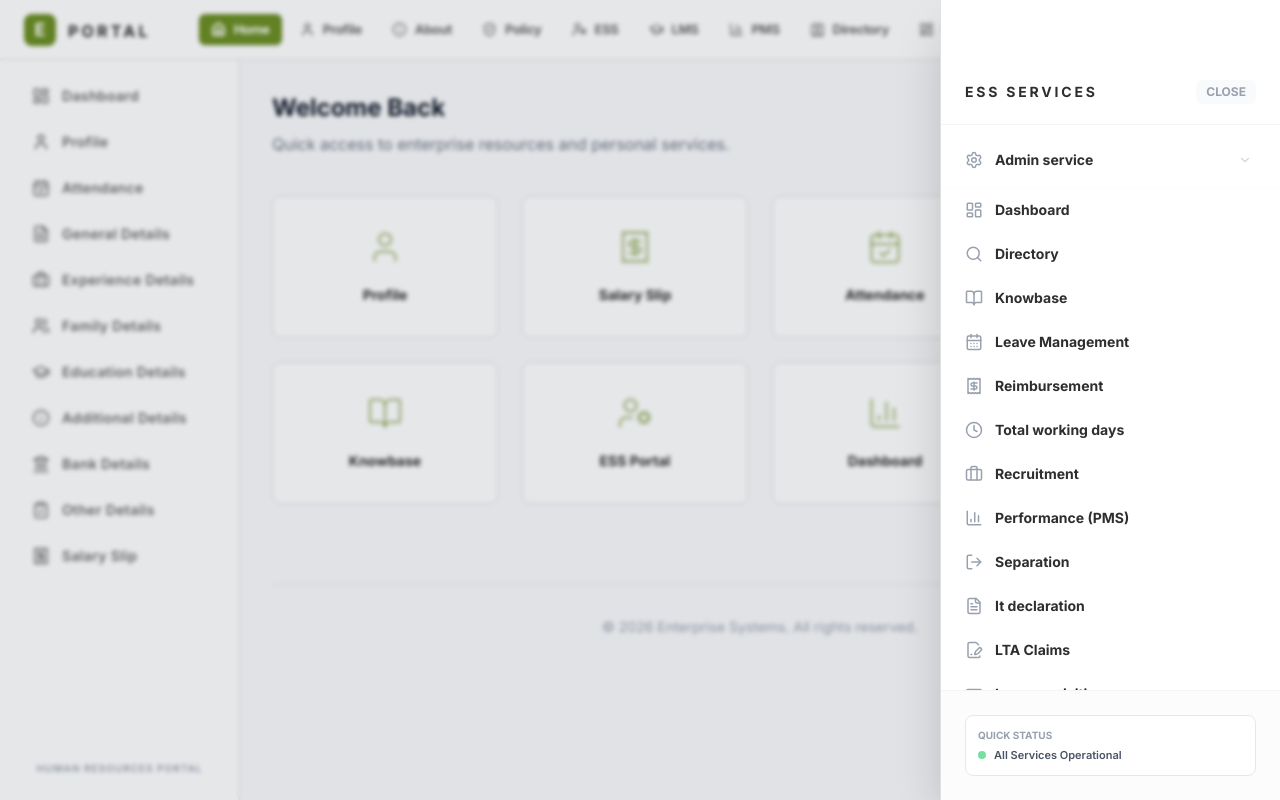
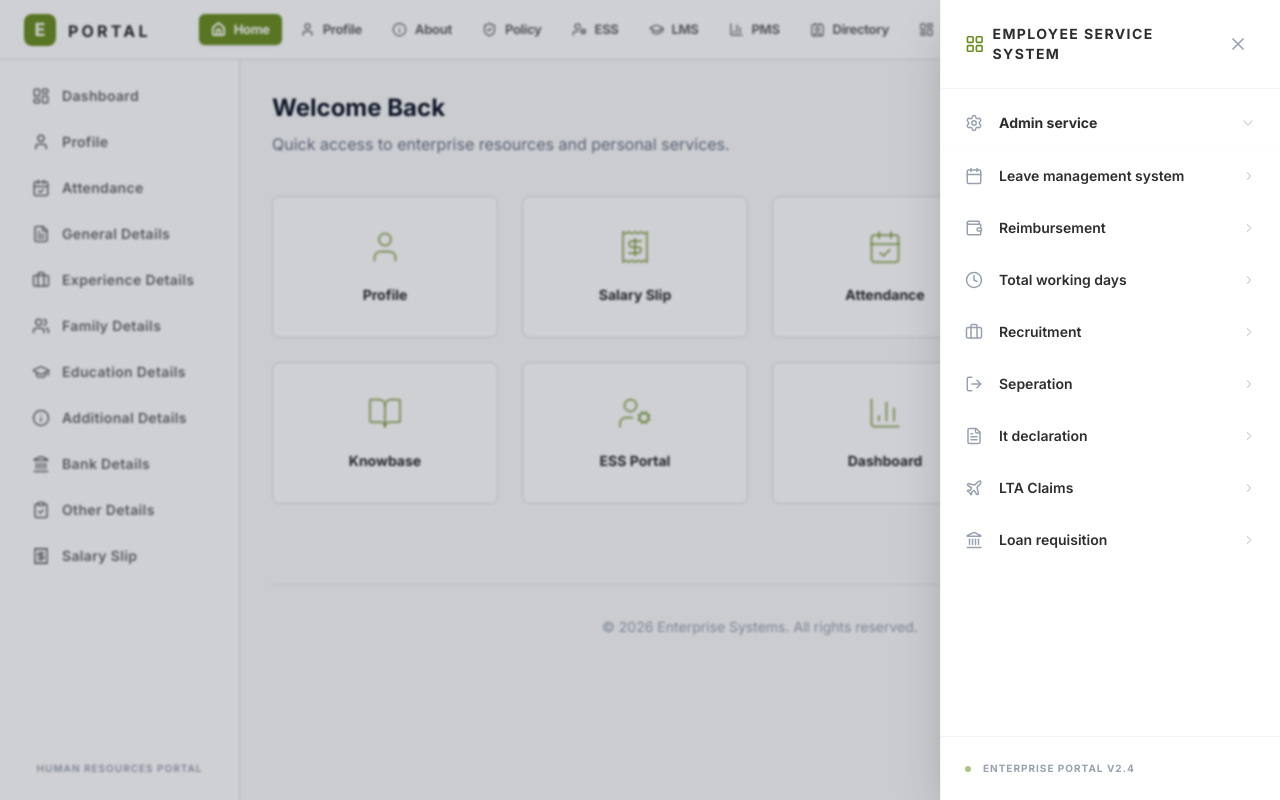
Before and after one commit to VishnuSenpaiIT/Kumar_Agro-Project, a React (Vite) app: page / in a window 1280 px wide. Both pictures are taken after a click on the element "ESS". Built offline with nearby package versions, Linux system fonts and the light colour scheme.

Commit message:
feat: upgrade ESS right sidebar panel with full module list

```diff
--- a/src/components/ESSPanel.tsx
+++ b/src/components/ESSPanel.tsx
@@ -7,158 +7,152 @@ import React, { useState } from 'react';
 import {
   Settings,
   Calendar,
-  CalendarDays,
-  Receipt,
+  Wallet,
   Clock,
   Briefcase,
   LogOut,
   FileText,
-  FileSignature,
-  Banknote,
-  BarChart3,
-  Search,
-  BookOpen,
+  Plane,
+  Landmark,
+  LayoutGrid,
+  X,
   ChevronDown,
   ChevronUp,
+  ChevronRight,
   CreditCard,
   Monitor,
-  Plane,
-  Home,
-  LifeBuoy,
-  FileBox,
-  HeartHandshake,
-  X,
-  LayoutDashboard
+  Key,
+  ShieldCheck
 } from 'lucide-react';
 
 interface ESSItemProps {
   label: string;
   icon: React.ReactNode;
-  onClick?: () => void;
-  isSubItem?: boolean;
+  onClick: () => void;
+  hasArrow?: boolean;
 }
 
-const ESSItem: React.FC<ESSItemProps> = ({ label, icon, onClick, isSubItem = false }) => (
+const ESSItem: React.FC<ESSItemProps> = ({ label, icon, onClick, hasArrow = true }) => (
   <div
     onClick={onClick}
-    className={`flex items-center gap-3 px-6 py-3 cursor-pointer transition-colors duration-200 select-none
-      ${isSubItem ? 'pl-12 text-text-secondary hover:text-olive hover:bg-olive-light/50' : 'text-text-primary hover:bg-olive-light hover:text-olive'}
-    `}
+    className="flex items-center justify-between px-6 py-4 cursor-pointer hover:bg-gray-50 transition-all group select-none"
   >
-    <div className={`${isSubItem ? 'text-gray-300' : 'text-gray-400'} shrink-0`}>
-      {React.cloneElement(icon as React.ReactElement<any>, { size: isSubItem ? 15 : 18 })}
+    <div className="flex items-center gap-4">
+      <div className="text-gray-400 group-hover:text-olive transition-colors">
+        {React.cloneElement(icon as React.ReactElement<any>, { size: 18 })}
+      </div>
+      <span className="text-sm font-semibold text-text-primary group-hover:text-olive transition-colors">{label}</span>
     </div>
-    <span className={`${isSubItem ? 'text-xs font-medium' : 'text-sm font-bold'}`}>{label}</span>
+    {hasArrow && <ChevronRight size={14} className="text-gray-300 group-hover:text-olive transition-colors" />}
+  </div>
+);
+
+interface SubItemProps {
+  label: string;
+  icon: React.ReactNode;
+  onClick: () => void;
+}
+
+const SubItem: React.FC<SubItemProps> = ({ label, icon, onClick }) => (
+  <div
+    onClick={onClick}
+    className="flex items-center gap-3 pl-14 pr-6 py-2.5 cursor-pointer hover:text-olive transition-colors select-none"
+  >
+    <div className="text-gray-300">
+      {React.cloneElement(icon as React.ReactElement<any>, { size: 14 })}
+    </div>
+    <span className="text-[12px] font-medium text-text-secondary">{label}</span>
   </div>
 );
 
 interface ESSPanelProps {
   isOpen: boolean;
   onClose: () => void;
-  onNavigate?: (label: string) => void;
+  onNavigate: (label: string) => void;
 }
 
 const ESSPanel: React.FC<ESSPanelProps> = ({ isOpen, onClose, onNavigate }) => {
   const [isAdminExpanded, setIsAdminExpanded] = useState(false);
 
-  const handleAdminNavigate = (label: string = 'Admin Service') => {
-    if (onNavigate) {
-      onNavigate(label);
-      onClose();
-    }
+  const handleNavigate = (label: string) => {
+    onNavigate(label);
+    onClose();
   };
 
   if (!isOpen) return null;
 
   return (
-    <div id="ess-overlay" className="fixed inset-0 z-[60] flex justify-end">
-      {/* Background Backdrop */}
+    <div id="ess-panel-overlay" className="fixed inset-0 z-[100] flex justify-end">
+      {/* 1. OVERLAY - clicking outside closes sidebar */}
       <div
-        className="absolute inset-0 bg-gray-900/10 backdrop-blur-[2px]"
+        className="absolute inset-0 bg-gray-900/20 backdrop-blur-[1px] transition-all"
         onClick={onClose}
       />
 
-      {/* Right Sidebar Panel */}
+      {/* 2. SLIDE-IN PANEL */}
       <aside
-        id="ess-panel"
-        className="relative w-[340px] h-full bg-white shadow-2xl border-l border-border-light flex flex-col pt-[60px]"
+        id="ess-panel-sidebar"
+        className="relative w-[340px] h-full bg-white shadow-2xl border-l border-gray-100 flex flex-col animate-in slide-in-from-right duration-300"
       >
-        {/* Panel Header */}
-        <div className="px-6 py-5 border-b border-gray-100 flex items-center justify-between bg-white">
-          <h2 className="text-sm font-bold text-text-primary uppercase tracking-[0.2em]">ESS Services</h2>
+        {/* HEADER SECTION */}
+        <div className="px-6 py-6 border-b border-gray-100 flex items-center justify-between">
+          <div className="flex items-center gap-2">
+            <LayoutGrid size={20} className="text-olive" />
+            <h2 className="text-sm font-bold text-text-primary uppercase tracking-widest">Employee Service System</h2>
+          </div>
           <button
             onClick={onClose}
-            className="p-1 px-2.5 bg-gray-50 hover:bg-olive-light text-gray-400 hover:text-olive rounded-button transition-colors text-xs font-bold"
+            className="p-2 hover:bg-gray-50 text-gray-400 hover:text-olive rounded-full transition-all"
           >
-            CLOSE
+            <X size={20} />
           </button>
         </div>
 
-        {/* Scrollable Content */}
+        {/* MODULE LIST */}
         <div className="flex-1 overflow-y-auto">
           <div className="py-2">
 
-            {/* Admin Service (Expandable) */}
-            <div>
+            {/* 1. ADMIN SERVICE (EXPANDABLE) */}
+            <div className="border-b border-gray-50/50">
               <div
-                className="flex items-center justify-between px-6 py-4 cursor-pointer hover:bg-olive-light hover:text-olive text-text-primary transition-colors border-b border-gray-50/50 group"
+                className="flex items-center justify-between px-6 py-4 cursor-pointer hover:bg-gray-50 group"
+                onClick={() => setIsAdminExpanded(!isAdminExpanded)}
               >
-                <div
-                  className="flex items-center gap-3 flex-1"
-                  onClick={() => handleAdminNavigate()}
-                >
+                <div className="flex items-center gap-4">
                   <Settings size={18} className="text-gray-400 group-hover:text-olive" />
-                  <span className="text-sm font-bold">Admin service</span>
+                  <span className="text-sm font-bold text-text-primary group-hover:text-olive">Admin service</span>
                 </div>
-                <div
-                  className="p-1"
-                  onClick={(e) => {
-                    e.stopPropagation();
-                    setIsAdminExpanded(!isAdminExpanded);
-                  }}
-                >
-                  {isAdminExpanded ? <ChevronUp size={16} className="text-olive" /> : <ChevronDown size={14} className="text-gray-300" />}
-                </div>
+                {isAdminExpanded ? <ChevronUp size={16} className="text-olive" /> : <ChevronDown size={16} className="text-gray-300 group-hover:text-olive" />}
               </div>
 
               {isAdminExpanded && (
-                <div className="bg-gray-50/30 py-1 border-b border-gray-50/50">
-                  <ESSItem isSubItem label="ID Card Request" icon={<CreditCard />} onClick={() => handleAdminNavigate('ID Card Request')} />
-                  <ESSItem isSubItem label="Asset Request" icon={<Monitor />} onClick={() => handleAdminNavigate('Asset Request')} />
-                  <ESSItem isSubItem label="Travel Request" icon={<Plane />} onClick={() => handleAdminNavigate('Travel Request')} />
-                  <ESSItem isSubItem label="Accommodation Request" icon={<Home />} onClick={() => handleAdminNavigate('Accommodation Request')} />
-                  <ESSItem isSubItem label="Helpdesk Tickets" icon={<LifeBuoy />} onClick={() => handleAdminNavigate('Helpdesk Tickets')} />
-                  <ESSItem isSubItem label="Document Request" icon={<FileText />} onClick={() => handleAdminNavigate('Document Request')} />
-                  <ESSItem isSubItem label="HR Support Requests" icon={<HeartHandshake />} onClick={() => handleAdminNavigate('HR Support Requests')} />
+                <div className="bg-gray-50/30 py-2">
+                  <SubItem label="ID Card Request" icon={<CreditCard />} onClick={() => handleNavigate('ID Card Request')} />
+                  <SubItem label="Asset Request" icon={<Monitor />} onClick={() => handleNavigate('Asset Request')} />
+                  <SubItem label="Travel Request" icon={<Plane />} onClick={() => handleNavigate('Travel Request')} />
+                  <SubItem label="Gate Pass Request" icon={<Key />} onClick={() => handleNavigate('Gate Pass Request')} />
+                  <SubItem label="Document Request" icon={<FileText />} onClick={() => handleNavigate('Document Request')} />
                 </div>
               )}
             </div>
 
-            {/* Other Items */}
-            <ESSItem label="Dashboard" icon={<LayoutDashboard />} onClick={() => handleAdminNavigate('Dashboard')} />
-            <ESSItem label="Directory" icon={<Search />} onClick={() => handleAdminNavigate('Directory')} />
-            <ESSItem label="Knowbase" icon={<BookOpen />} onClick={() => handleAdminNavigate('Knowbase')} />
-            <ESSItem label="Leave Management" icon={<CalendarDays />} onClick={() => handleAdminNavigate('Leave Management')} />
-            <ESSItem label="Reimbursement" icon={<Receipt />} onClick={() => handleAdminNavigate('Reimbursement')} />
-            <ESSItem label="Total working days" icon={<Clock />} onClick={() => handleAdminNavigate('Total working days')} />
-            <ESSItem label="Recruitment" icon={<Briefcase />} onClick={() => handleAdminNavigate('Recruitment')} />
-            <ESSItem label="Performance (PMS)" icon={<BarChart3 />} onClick={() => handleAdminNavigate('Performance (PMS)')} />
-            <ESSItem label="Separation" icon={<LogOut />} onClick={() => handleAdminNavigate('Separation')} />
-            <ESSItem label="It declaration" icon={<FileText />} onClick={() => handleAdminNavigate('IT Declaration')} />
-            <ESSItem label="LTA Claims" icon={<FileSignature />} onClick={() => handleAdminNavigate('LTA Claims')} />
-            <ESSItem label="Loan requisition" icon={<Banknote />} onClick={() => handleAdminNavigate('Loan Requisition')} />
+            {/* REMAINING MODULES */}
+            <ESSItem label="Leave management system" icon={<Calendar />} onClick={() => handleNavigate('Leave Management')} />
+            <ESSItem label="Reimbursement" icon={<Wallet />} onClick={() => handleNavigate('Reimbursement')} />
+            <ESSItem label="Total working days" icon={<Clock />} onClick={() => handleNavigate('Total working days')} />
+            <ESSItem label="Recruitment" icon={<Briefcase />} onClick={() => handleNavigate('Recruitment')} />
+            <ESSItem label="Seperation" icon={<LogOut />} onClick={() => handleNavigate('Separation')} />
+            <ESSItem label="It declaration" icon={<FileText />} onClick={() => handleNavigate('IT Declaration')} />
+            <ESSItem label="LTA Claims" icon={<Plane />} onClick={() => handleNavigate('LTA Claims')} />
+            <ESSItem label="Loan requisition" icon={<Landmark />} onClick={() => handleNavigate('Loan Requisition')} />
+
           </div>
         </div>
 
-        {/* Panel Footer */}
-        <div className="p-6 border-t border-gray-100 bg-gray-50/50">
-          <div className="bg-white p-3 rounded-lg border border-gray-200">
-            <p className="text-[10px] font-bold text-gray-400 uppercase mb-1">Quick Status</p>
-            <div className="flex items-center gap-2">
-              <div className="w-2 h-2 rounded-full bg-green-500 animate-pulse"></div>
-              <span className="text-[11px] font-semibold text-gray-600">All Services Operational</span>
-            </div>
-          </div>
+        {/* Optional Footer */}
+        <div className="p-6 border-t border-gray-100 flex items-center gap-3">
+          <div className="w-1.5 h-1.5 rounded-full bg-olive animate-pulse"></div>
+          <span className="text-[10px] font-bold text-gray-400 uppercase tracking-widest">Enterprise Portal v2.4</span>
         </div>
       </aside>
     </div>
```
